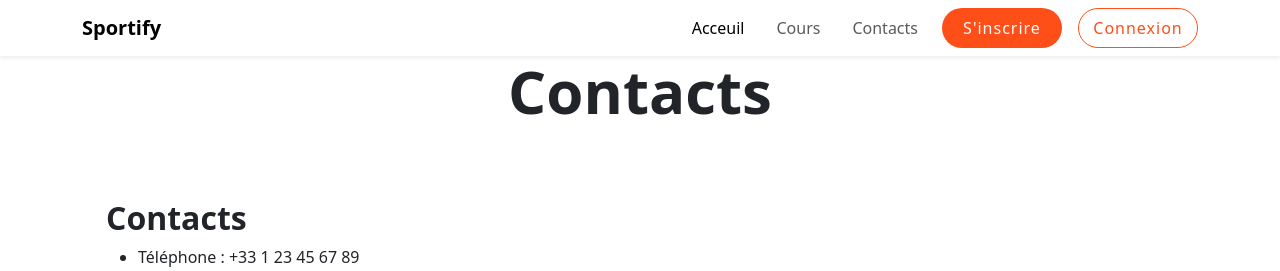
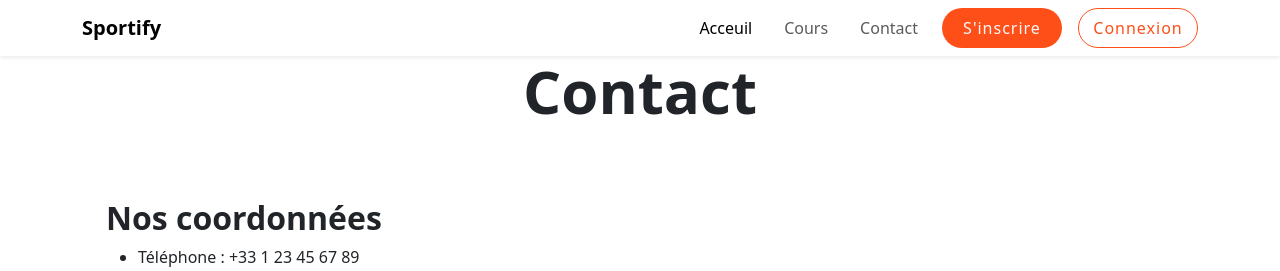
Before and after one commit to yamine-dr/sportify, a PHP site: template templates/contact.php in a window 1280 px wide. Shown: the top 271 px of the page. Run offline with PHP 8.4, Linux system fonts and the light colour scheme; the template is opened without the code that fills it, so the values that code supplies are empty.

Commit message:
contact mail logic began

```diff
--- a/templates/contact.php
+++ b/templates/contact.php
@@ -1,13 +1,14 @@
-<?php $title = "Sportify - contact"; ?>
+<?php $title = "Sportify - Contact"; ?>
 
 <?php ob_start(); ?>
-    <main id="contact">
-        <h1 class="mb-5 text-center">Contacts</h1>
+    <main id="contact" class="mb-5">
+        <h1 class="mb-5 text-center">Contact</h1>
 
         <div class="container mb-5 d-flex flex-column flex-lg-row gap-3 gap-lg-0 align-items-center">
+            <!-- LEFT PART -->
             <div class="col-lg-6 p-4">
                 <div>
-                    <h2 class="fw-semibold">Contacts</h2>
+                    <h2 class="fw-semibold">Nos coordonnées</h2>
                     <ul>
                         <li>
                             Téléphone : +33 1 23 45 67 89
@@ -54,7 +55,7 @@
                     </ul>
                 </div>
             </div>
-            <!-- Google Maps integration -->
+            <!-- RIGHT PART: Google Maps integration -->
             <div class="col-9 col-lg-6 d-flex flex-column justify-content-center align-items-center">
                 <figure class="ratio ratio-16x9 w-100">
                     <iframe class="rounded-2" src="https://www.google.com/maps/embed?pb=!1m18!1m12!1m3!1d2779.717597457045!2d1.2382112756523123!3d45.83693580849297!2m3!1f0!2f0!3f0!3m2!1i1024!2i768!4f13.1!3m3!1m2!1s0x47fecb48e1bfd867%3A0x9709dcdf86cce109!2s87%20Av.%20Albert%20Thomas%2C%2087100%20Limoges!5e0!3m2!1sfr!2sfr!4v1744221566576!5m2!1sfr!2sfr" allowfullscreen="" loading="lazy" referrerpolicy="no-referrer-when-downgrade"></iframe>
@@ -63,68 +64,58 @@
             </div>
         </div>
 
-        <!-- form group -->
+        <!-- FORM GROUP -->
         <div class="container mt-5 pt-5">
-            <?php if (!isset($_GET["contact"])): // si le formulaire de contact n'a pas encore été envoyé ?>
-                <form method="POST" action="src/models/contact.php" class="border p-4 rounded shadow-sm">
-                    <h1 class="mb-4">Espace questions</h1>
-
+            <?php if (!isset($_GET["outcome"])): // si le formulaire de contact n'a pas encore été envoyé ?>
+                <h3 class="mb-4">Contactez-nous</h3>
+                <form method="POST" action="index.php?action=contact" class="border p-4 rounded shadow-sm">
+                    <!-- prénom -->
+                    <div class="mb-3">
+                        <label for="firstName" class="form-label">Prénom :</label>
+                        <input type="text" class="form-control" name="firstName" id="firstName" required>
+                    </div>
                     <!-- nom -->
                     <div class="mb-3">
                         <label for="lastName" class="form-label">Nom :</label>
                         <input type="text" class="form-control" name="lastName" id="lastName" required>
                     </div>
-
-                    <!-- prénom -->
+                    <!-- comment/question(s) -->
                     <div class="mb-3">
-                        <label for="firstName" class="form-label">Prénom :</label>
-                        <input type="text" class="form-control" name="firstName" id="firstName" required>
+                        <label for="message" class="form-label">Posez-nous vos questions :</label>
+                        <textarea class="form-control" name="message" id="message" rows="6" placeholder="Laissez votre commentaire ou vos questions ici..." required></textarea>
                     </div>
 
-                    <!-- commentaire / questions -->
-                    <div class="mb-3">
-                        <label for="message" class="form-label">Posez-nous vos questions :</label>
-                        <textarea class="form-control" name="message" id="message" rows="6" placeholder="Laissez votre commentaire ou votre question ici..." required></textarea>
-                    </div>
-
-
-                    <!-- Bouton d'envoi -->
                     <div>
                         <button type="submit" class="btn btn-primary">Envoyer</button>
                     </div>
                 </form>
             <?php else: ?>
                 <?php
-                    switch (htmlspecialchars($_GET["contact"])) {
-                        case "success": //msg succè
+                    switch (htmlspecialchars($_GET["outcome"])) {
+                        case "success": // sending succeeded
                             echo (
-                                '<div class="alert alert-success">'.
-                                    'Votre message a bien été envoyé. Merci de nous avoir contactés !'.
-                                '</div>'
+                                <<<HTML
+                                <div class="alert alert-success">
+                                    Votre message a bien été envoyé. Merci de nous avoir contactés !
+                                </div>
+                                HTML
                             );
                             break;
-                        case "error": //msg erreur
+                        case "error": // sending failed
                             echo (
-                                '<div class="alert alert-danger">'.
-                                    'Une erreur est survenue lors de l\'envoi. Veuillez réessayer plus tard.'.
-                                '</div>'
+                                <<<HTML
+                                <div class="alert alert-danger">
+                                    Une erreur est survenue lors de l'envoi. Veuillez réessayer plus tard
+                                </div>
+                                HTML
                             );
                             break;
                     }
                 ?>
             <?php endif; ?>
+            <small class="text-muted">Nous répondons à toutes les questions !</small>
         </div>
-        <!-- fin du form group/formulaire -->
-
-
-        <small class="text-muted">Nous répondons à toutes les questions !</small>
-    </div>
-
     </main>
-
-
-
-
 <?php $content = ob_get_clean(); ?>
 
 
--- a/templates/course-registration.php
+++ b/templates/course-registration.php
@@ -1,4 +1,4 @@
-<?php $title = "Sportify - inscription au cours"; ?>
+<?php $title = "Sportify - Inscription au cours"; ?>
 
 <!--
     variables from the controller:
--- a/templates/courses.php
+++ b/templates/courses.php
@@ -1,4 +1,4 @@
-<?php $title = "Sportify - cours"; ?>
+<?php $title = "Sportify - Cours"; ?>
 
 <?php
 // variables from the controller:
--- a/templates/layout/header.php
+++ b/templates/layout/header.php
@@ -24,7 +24,7 @@
                         <a class="nav-link" href="index.php?action=courses">Cours</a>
                     </li>
                     <li class="nav-item">
-                        <a class="nav-link" href="index.php?action=contact">Contacts</a>
+                        <a class="nav-link" href="index.php?action=contact">Contact</a>
                     </li>
 
                     <?php if ($isClientConnected): ?>
```
Lines whose indentation alone changed are shown as unchanged.
